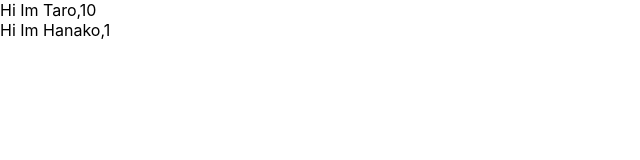
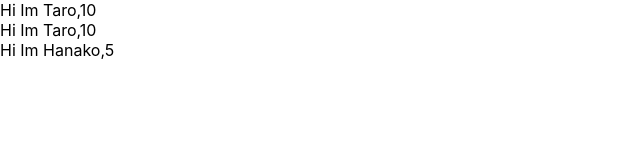
Before and after one commit to nakamura224/react-redux-application, a React (Create React App) app: page / in a window 1280 px wide. Shown: the top 160 px of the page, without its empty margins (0-640 px from the left). Built offline with nearby package versions, Linux system fonts and the light colour scheme.

Commit message:
Learn props-type

```diff
--- a/src/App.js
+++ b/src/App.js
@@ -1,9 +1,11 @@
 import React from "react";
+import PropTypes from 'prop-types';
 
 const App = () => {
   const progiles = [
     {name:"Taro",age:10},
-    {name:"Hanako"}
+    {name:"Taro",age:10},
+    {name:"Hanako",age:5}
   ]
   return (
     <>
@@ -20,9 +22,8 @@ const App = () => {
 const User = (props) =>{
   return <div>Hi Im {props.name},{props.age}</div>
 }
-
-//デフォルトの値を設定できる
-User.defaultProps = {
-  age:1
+User.propTypes = {
+  name:PropTypes.string,
+  age:PropTypes.number.isRequired
 }
 export default App;
```
